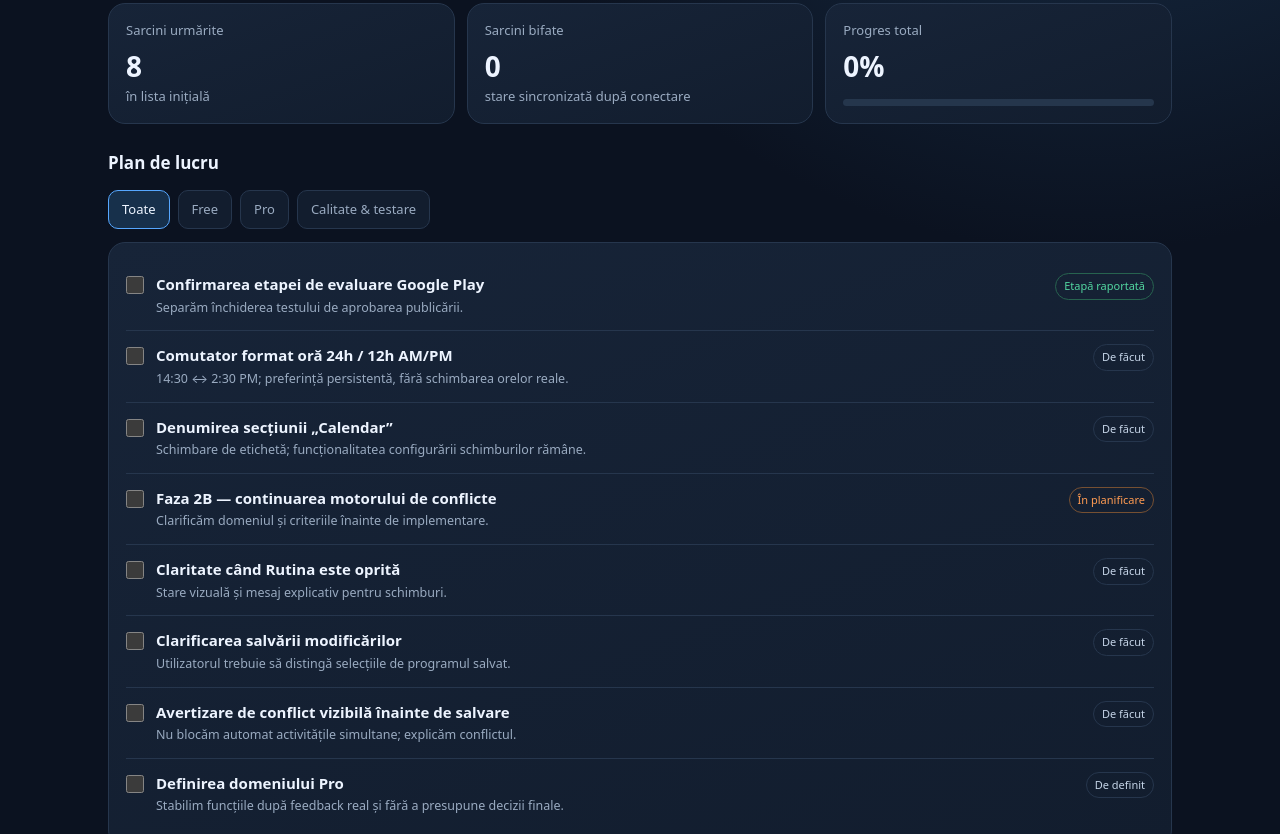
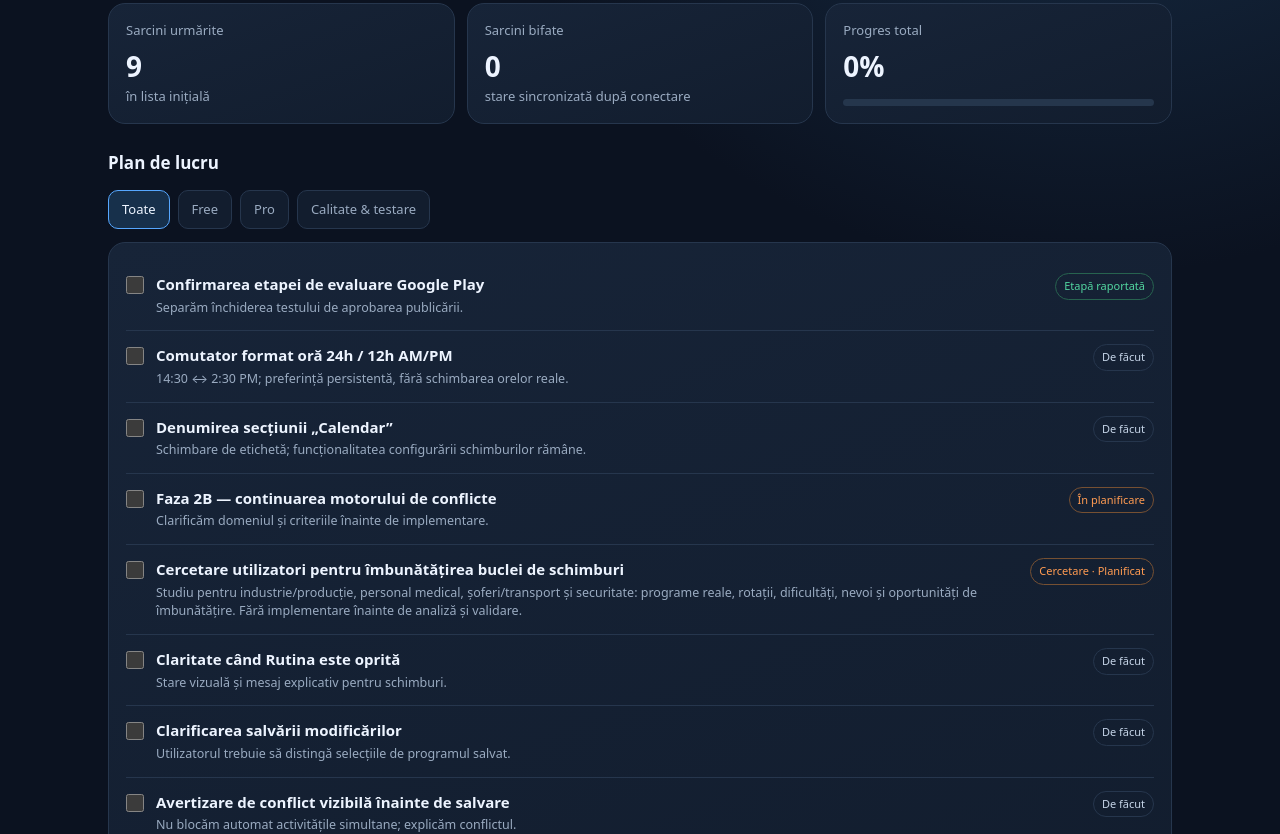
Before and after one commit to ionutche/main, a plain HTML site: page workspace/index.html in a window 1280 px wide. Shown: the part 386-1220 px from the top of the page. Drawn offline with Linux system fonts and the light colour scheme.

Commit message:
Add shift-work user research task to FLOW Workspace

```diff
--- a/workspace/index.html
+++ b/workspace/index.html
@@ -47,6 +47,7 @@ footer{margin-top:30px;border-top:1px solid var(--line);padding-top:16px;color:v
   <div class="task" data-group="free"><input type="checkbox" data-id="time-format"><div class="task-main"><div class="task-title">Comutator format oră 24h / 12h AM/PM</div><small>14:30 ↔ 2:30 PM; preferință persistentă, fără schimbarea orelor reale.</small></div><span class="state">De făcut</span></div>
   <div class="task" data-group="free"><input type="checkbox" data-id="calendar-label"><div class="task-main"><div class="task-title">Denumirea secțiunii „Calendar”</div><small>Schimbare de etichetă; funcționalitatea configurării schimburilor rămâne.</small></div><span class="state">De făcut</span></div>
   <div class="task" data-group="quality"><input type="checkbox" data-id="phase2b"><div class="task-main"><div class="task-title">Faza 2B — continuarea motorului de conflicte</div><small>Clarificăm domeniul și criteriile înainte de implementare.</small></div><span class="state build">În planificare</span></div>
+  <div class="task" data-group="quality"><input type="checkbox" data-id="shift-user-research"><div class="task-main"><div class="task-title">Cercetare utilizatori pentru îmbunătățirea buclei de schimburi</div><small>Studiu pentru industrie/producție, personal medical, șoferi/transport și securitate: programe reale, rotații, dificultăți, nevoi și oportunități de îmbunătățire. Fără implementare înainte de analiză și validare.</small></div><span class="state build">Cercetare · Planificat</span></div>
   <div class="task" data-group="quality"><input type="checkbox" data-id="routine-disabled"><div class="task-main"><div class="task-title">Claritate când Rutina este oprită</div><small>Stare vizuală și mesaj explicativ pentru schimburi.</small></div><span class="state">De făcut</span></div>
   <div class="task" data-group="quality"><input type="checkbox" data-id="save-clarity"><div class="task-main"><div class="task-title">Clarificarea salvării modificărilor</div><small>Utilizatorul trebuie să distingă selecțiile de programul salvat.</small></div><span class="state">De făcut</span></div>
   <div class="task" data-group="quality"><input type="checkbox" data-id="conflict-warning"><div class="task-main"><div class="task-title">Avertizare de conflict vizibilă înainte de salvare</div><small>Nu blocăm automat activitățile simultane; explicăm conflictul.</small></div><span class="state">De făcut</span></div>
```
